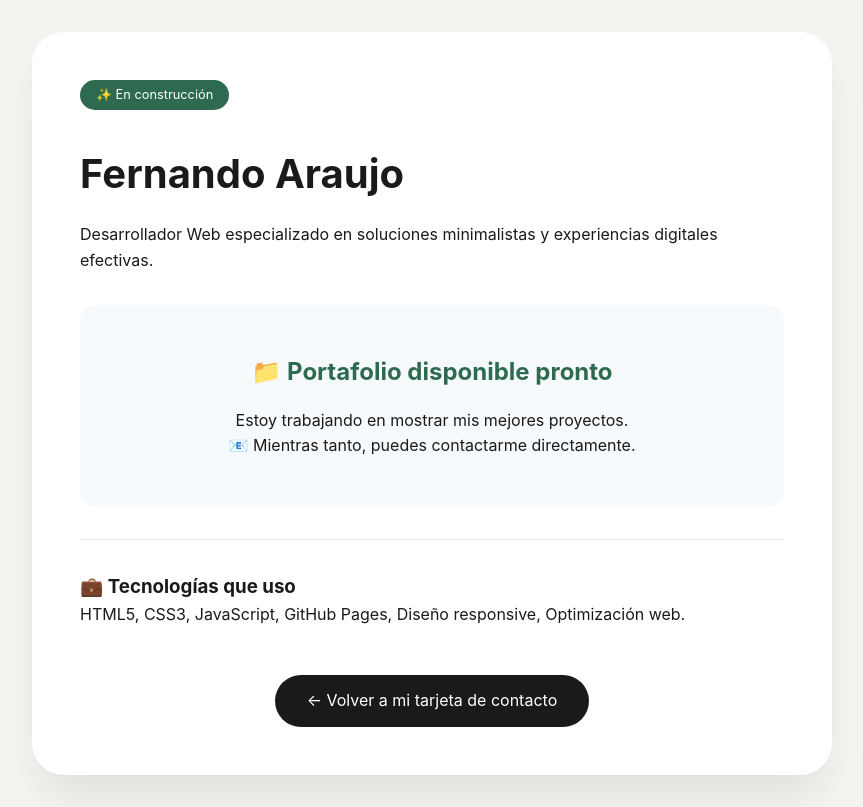
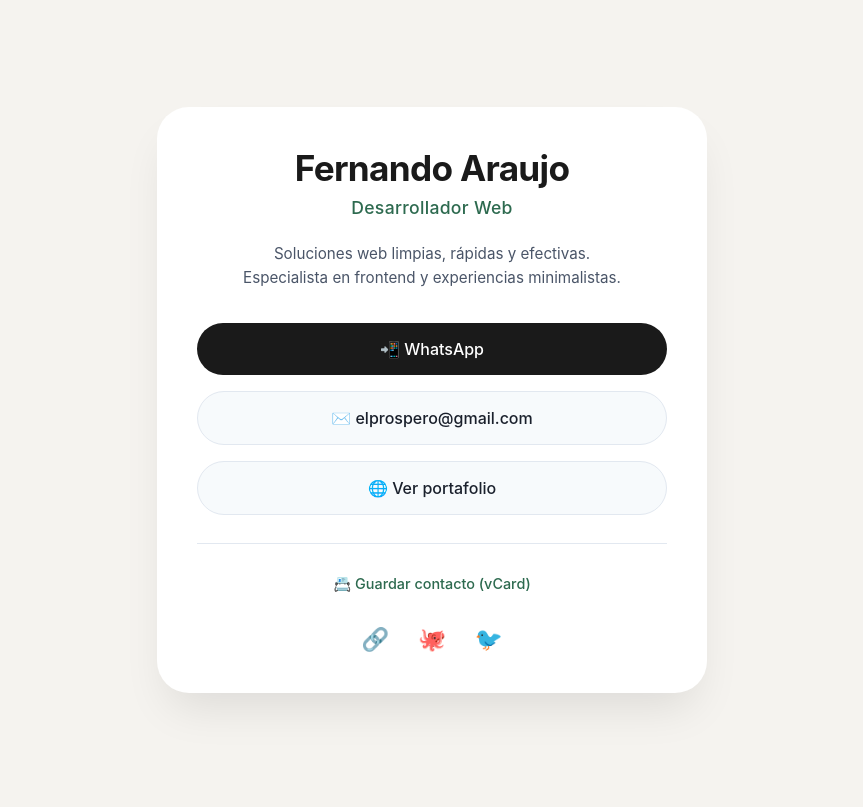
Before and after one commit to ProsperoSoft/portafolio, a plain HTML site: page index.html in a window 1280 px wide. Shown: the whole page, without its empty margins (208-1071 px from the left). Drawn offline with Linux system fonts and the light colour scheme.

Commit message:
Update index.html

```diff
--- a/index.html
+++ b/index.html
@@ -2,8 +2,8 @@
 <html lang="es">
 <head>
     <meta charset="UTF-8">
-    <meta name="viewport" content="width=device-width, initial-scale=1.0">
-    <title>Fernando Araujo | Portafolio</title>
+    <meta name="viewport" content="width=device-width, initial-scale=1.0, viewport-fit=cover">
+    <title>Fernando Araujo | Desarrollador Web</title>
     <style>
         * {
             margin: 0;
@@ -12,100 +12,189 @@
         }
 
         body {
+            background: #f5f3ef;
             font-family: 'Inter', -apple-system, BlinkMacSystemFont, 'Segoe UI', sans-serif;
-            background: #f5f3ef;
-            color: #1a1a1a;
-            line-height: 1.6;
-            padding: 2rem;
+            display: flex;
+            justify-content: center;
+            align-items: center;
+            min-height: 100vh;
+            padding: 1.5rem;
         }
 
-        .container {
-            max-width: 800px;
-            margin: 0 auto;
+        .card {
+            max-width: 550px;
+            width: 100%;
             background: white;
             border-radius: 2rem;
-            padding: 3rem;
+            padding: 2.5rem;
             box-shadow: 0 25px 45px -12px rgba(0,0,0,0.1);
+            text-align: center;
         }
 
         h1 {
-            font-size: 2.5rem;
-            margin-bottom: 1rem;
+            font-size: 2.2rem;
+            font-weight: 700;
+            margin-bottom: 0.5rem;
             color: #1a1a1a;
+            letter-spacing: -0.02em;
         }
 
-        .badge {
-            display: inline-block;
-            background: #2d6a4f;
-            color: white;
-            padding: 0.3rem 1rem;
-            border-radius: 2rem;
-            font-size: 0.8rem;
-            margin-bottom: 2rem;
+        .prof {
+            color: #2d6a4f;
+            font-weight: 500;
+            font-size: 1.1rem;
+            margin-bottom: 1.5rem;
+            letter-spacing: 0.3px;
         }
 
-        .proximamente {
-            text-align: center;
-            padding: 3rem;
-            background: #f7fafc;
-            border-radius: 1rem;
-            margin: 2rem 0;
+        .bio {
+            color: #4a5568;
+            margin-bottom: 2rem;
+            line-height: 1.6;
+            font-size: 0.95rem;
         }
 
-        .proximamente h2 {
+        .btn {
+            display: flex;
+            align-items: center;
+            justify-content: center;
+            gap: 0.75rem;
+            background: #f7fafc;
+            padding: 1rem;
+            border-radius: 3rem;
+            text-decoration: none;
+            color: #1a202c;
+            font-weight: 500;
+            margin-bottom: 1rem;
+            transition: all 0.25s ease;
+            border: 1px solid #e2e8f0;
+        }
+
+        .btn:hover {
+            background: #edf2f7;
+            transform: translateY(-2px);
+            border-color: #cbd5e0;
+        }
+
+        .btn-primary {
+            background: #1a1a1a;
+            color: white;
+            border: none;
+        }
+
+        .btn-primary:hover {
+            background: #2d3748;
+        }
+
+        .social {
+            display: flex;
+            justify-content: center;
+            gap: 1.8rem;
+            margin-top: 2rem;
+        }
+
+        .social a {
+            color: #718096;
+            text-decoration: none;
+            font-size: 1.4rem;
+            transition: color 0.2s;
+        }
+
+        .social a:hover {
             color: #2d6a4f;
-            margin-bottom: 1rem;
         }
 
         hr {
-            margin: 2rem 0;
+            margin: 1.8rem 0;
             border: none;
             height: 1px;
             background: #e2e8f0;
         }
 
-        .contacto {
-            text-align: center;
-            margin-top: 2rem;
+        .vcard-link {
+            font-size: 0.9rem;
+            color: #2d6a4f;
+            text-decoration: none;
+            font-weight: 500;
         }
 
-        .btn {
-            display: inline-block;
-            background: #1a1a1a;
-            color: white;
-            padding: 0.8rem 2rem;
-            border-radius: 2rem;
-            text-decoration: none;
-            margin-top: 1rem;
+        .vcard-link:hover {
+            text-decoration: underline;
         }
 
-        .btn:hover {
-            background: #2d6a4f;
+        @media (max-width: 480px) {
+            .card {
+                padding: 1.8rem;
+            }
+            h1 {
+                font-size: 1.8rem;
+            }
         }
     </style>
 </head>
 <body>
-    <div class="container">
-        <div class="badge">✨ En construcción</div>
+    <div class="card">
         <h1>Fernando Araujo</h1>
-        <p>Desarrollador Web especializado en soluciones minimalistas y experiencias digitales efectivas.</p>
+        <div class="prof">Desarrollador Web</div>
+        <div class="bio">
+            Soluciones web limpias, rápidas y efectivas.<br>
+            Especialista en frontend y experiencias minimalistas.
+        </div>
 
-        <div class="proximamente">
-            <h2>📁 Portafolio disponible pronto</h2>
-            <p>Estoy trabajando en mostrar mis mejores proyectos.</p>
-            <p>📧 Mientras tanto, puedes contactarme directamente.</p>
-        </div>
+        <a href="https://wa.me/584169798397" class="btn btn-primary">
+            📲 WhatsApp
+        </a>
+        <a href="mailto:elprospero@gmail.com" class="btn">
+            ✉️ elprospero@gmail.com
+        </a>
+        <a href="https://prosperosoft.github.io/portafolio/" class="btn">
+            🌐 Ver portafolio
+        </a>
 
         <hr>
 
-        <h3>💼 Tecnologías que uso</h3>
-        <p>HTML5, CSS3, JavaScript, GitHub Pages, Diseño responsive, Optimización web.</p>
+        <a href="#" id="downloadVCard" class="vcard-link">
+            📇 Guardar contacto (vCard)
+        </a>
 
-        <div class="contacto">
-            <a href="https://prosperosoft.github.io/fernando-araujo/" class="btn">
-                ← Volver a mi tarjeta de contacto
-            </a>
+        <div class="social">
+            <a href="#" aria-label="LinkedIn">🔗</a>
+            <a href="#" aria-label="GitHub">🐙</a>
+            <a href="#" aria-label="Twitter">🐦</a>
         </div>
     </div>
+
+    <script>
+        function downloadVCard() {
+            const vcardData = `BEGIN:VCARD
+VERSION:3.0
+FN:Fernando Araujo
+N:Araujo;Fernando;;;
+TITLE:Desarrollador Web
+ROLE:Desarrollador Web
+TEL;TYPE=WORK,CELL:0416 9798397
+EMAIL;TYPE=WORK:elprospero@gmail.com
+URL;TYPE=WORK:https://prosperosoft.github.io/portafolio/
+NOTE:Soluciones web limpias, rápidas y efectivas. Especialista en frontend y rendimiento web.
+ORG:ProsperoSoft
+REV:20260418T120000Z
+END:VCARD`;
+
+            const blob = new Blob([vcardData], { type: "text/vcard" });
+            const url = URL.createObjectURL(blob);
+            const a = document.createElement("a");
+            a.href = url;
+            a.download = "Fernando_Araujo_Contacto.vcf";
+            document.body.appendChild(a);
+            a.click();
+            document.body.removeChild(a);
+            URL.revokeObjectURL(url);
+        }
+
+        document.getElementById('downloadVCard').addEventListener('click', function(e) {
+            e.preventDefault();
+            downloadVCard();
+        });
+    </script>
 </body>
 </html>
```
